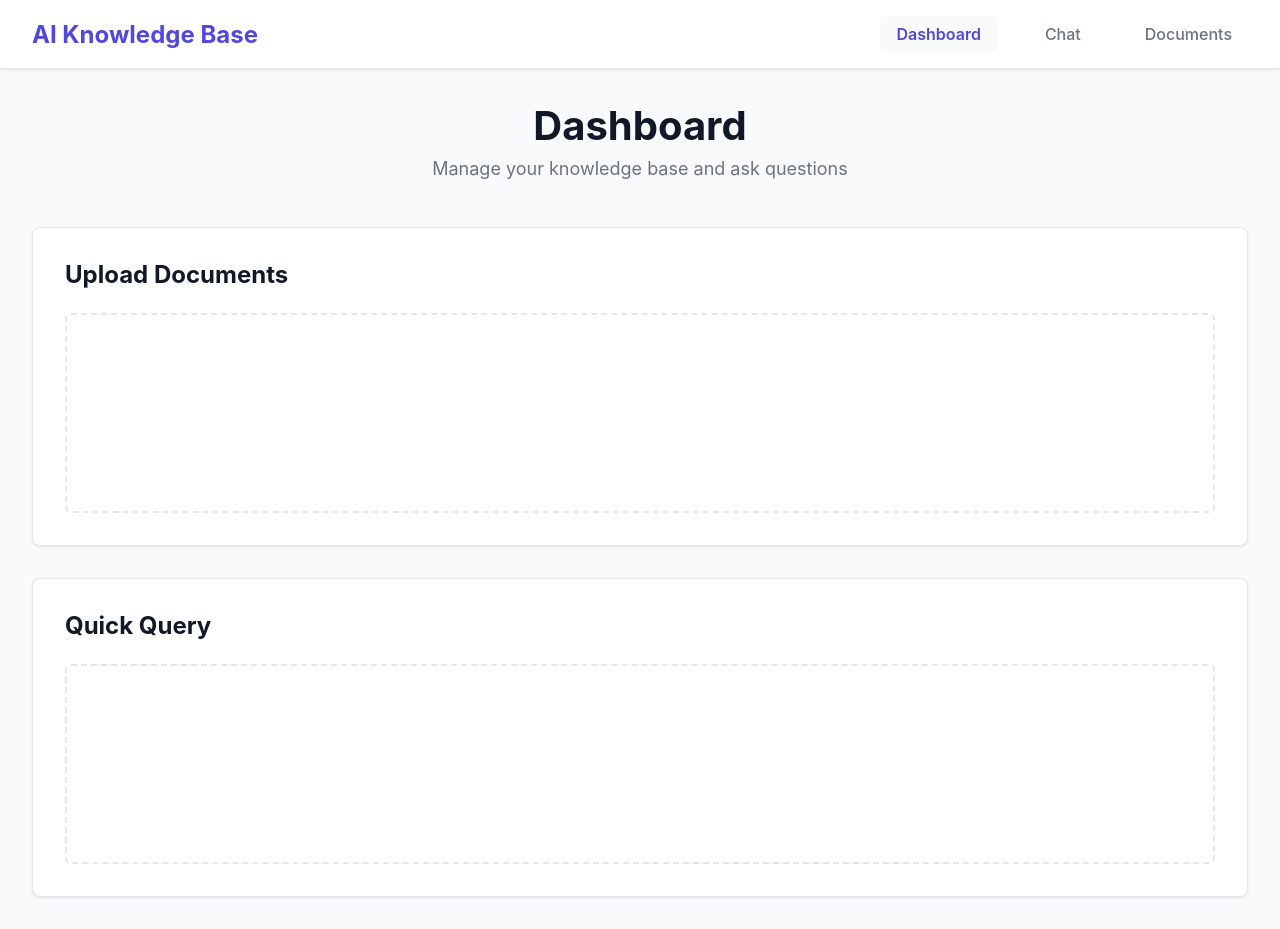
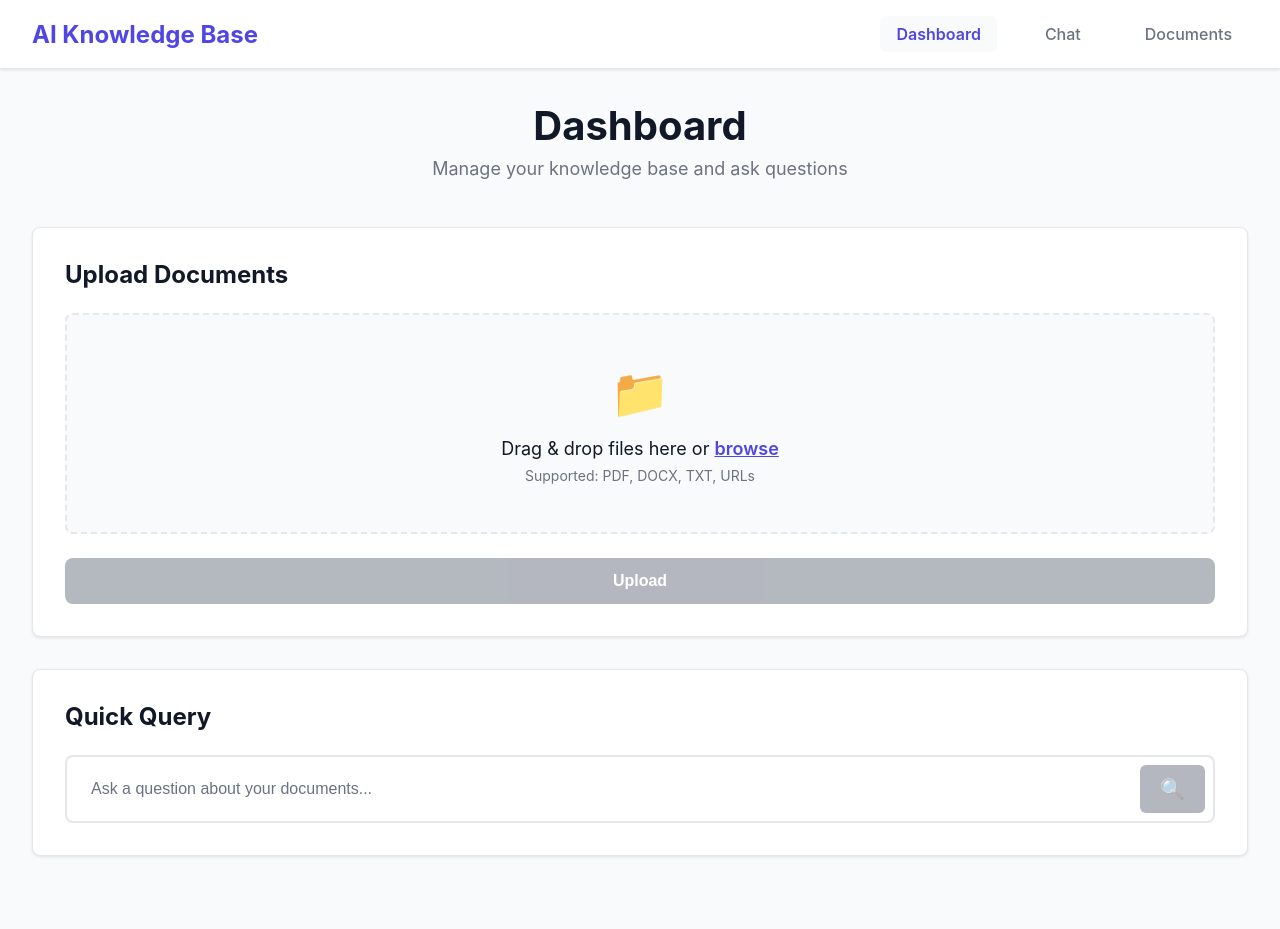
Before and after one commit to danushudaiyar/ai_knowledge_base_rag_frontend, a React (Vite) app: page / in a window 1280 px wide. After the commit the page ends 888 px from the top, so only its background shows below. Built offline with nearby package versions, Linux system fonts and the light colour scheme.

Commit message:
UploadBox and QueryInput components

```diff
--- a/src/components/QueryInput.jsx
+++ b/src/components/QueryInput.jsx
@@ -0,0 +1,60 @@
+import { useState } from 'react';
+
+const QueryInput = ({ onSubmit, placeholder = 'Ask a question about your documents...' }) => {
+  const [query, setQuery] = useState('');
+  const [isLoading, setIsLoading] = useState(false);
+
+  const handleSubmit = async (e) => {
+    e.preventDefault();
+
+    if (query.trim() && onSubmit) {
+      setIsLoading(true);
+      try {
+        await onSubmit(query.trim());
+        setQuery(''); // Clear input after successful submission
+      } catch (error) {
+        console.error('Query submission error:', error);
+      } finally {
+        setIsLoading(false);
+      }
+    }
+  };
+
+  const handleKeyPress = (e) => {
+    if (e.key === 'Enter' && !e.shiftKey) {
+      e.preventDefault();
+      handleSubmit(e);
+    }
+  };
+
+  return (
+    <div className="query-input-container">
+      <form onSubmit={handleSubmit} className="query-form">
+        <div className="query-input-wrapper">
+          <input
+            type="text"
+            value={query}
+            onChange={(e) => setQuery(e.target.value)}
+            onKeyPress={handleKeyPress}
+            placeholder={placeholder}
+            className="query-input"
+            disabled={isLoading}
+          />
+          <button
+            type="submit"
+            className="query-submit-button"
+            disabled={!query.trim() || isLoading}
+          >
+            {isLoading ? (
+              <span className="loading-spinner">⏳</span>
+            ) : (
+              <span className="submit-icon">🔍</span>
+            )}
+          </button>
+        </div>
+      </form>
+    </div>
+  );
+};
+
+export default QueryInput;
--- a/src/components/UploadBox.jsx
+++ b/src/components/UploadBox.jsx
@@ -0,0 +1,94 @@
+import { useState, useRef } from 'react';
+
+const UploadBox = ({ onUpload }) => {
+  const [selectedFiles, setSelectedFiles] = useState([]);
+  const [isDragging, setIsDragging] = useState(false);
+  const fileInputRef = useRef(null);
+
+  const handleFileSelect = (e) => {
+    const files = Array.from(e.target.files);
+    setSelectedFiles(files);
+  };
+
+  const handleDragOver = (e) => {
+    e.preventDefault();
+    setIsDragging(true);
+  };
+
+  const handleDragLeave = (e) => {
+    e.preventDefault();
+    setIsDragging(false);
+  };
+
+  const handleDrop = (e) => {
+    e.preventDefault();
+    setIsDragging(false);
+    const files = Array.from(e.dataTransfer.files);
+    setSelectedFiles(files);
+  };
+
+  const handleUploadClick = () => {
+    if (selectedFiles.length > 0 && onUpload) {
+      onUpload(selectedFiles);
+    }
+  };
+
+  const handleBrowseClick = () => {
+    fileInputRef.current?.click();
+  };
+
+  return (
+    <div className="upload-box">
+      <div
+        className={`upload-dropzone ${isDragging ? 'dragging' : ''}`}
+        onDragOver={handleDragOver}
+        onDragLeave={handleDragLeave}
+        onDrop={handleDrop}
+      >
+        <div className="upload-icon">📁</div>
+        <p className="upload-text">
+          Drag & drop files here or{' '}
+          <span className="upload-browse" onClick={handleBrowseClick}>
+            browse
+          </span>
+        </p>
+        <p className="upload-subtext">Supported: PDF, DOCX, TXT, URLs</p>
+
+        <input
+          ref={fileInputRef}
+          type="file"
+          multiple
+          accept=".pdf,.docx,.txt"
+          onChange={handleFileSelect}
+          className="upload-input"
+        />
+      </div>
+
+      {selectedFiles.length > 0 && (
+        <div className="upload-files-list">
+          <h4>Selected Files ({selectedFiles.length})</h4>
+          <ul>
+            {selectedFiles.map((file, index) => (
+              <li key={index}>
+                <span className="file-name">{file.name}</span>
+                <span className="file-size">
+                  {(file.size / 1024).toFixed(2)} KB
+                </span>
+              </li>
+            ))}
+          </ul>
+        </div>
+      )}
+
+      <button
+        className="upload-button"
+        onClick={handleUploadClick}
+        disabled={selectedFiles.length === 0}
+      >
+        Upload {selectedFiles.length > 0 ? `(${selectedFiles.length})` : ''}
+      </button>
+    </div>
+  );
+};
+
+export default UploadBox;
--- a/src/pages/Dashboard.jsx
+++ b/src/pages/Dashboard.jsx
@@ -1,4 +1,17 @@
+import UploadBox from '../components/UploadBox';
+import QueryInput from '../components/QueryInput';
+
 const Dashboard = () => {
+  const handleUpload = (files) => {
+    console.log('Uploading files:', files);
+    // TODO: Implement upload logic with API
+  };
+
+  const handleQuery = (question) => {
+    console.log('Submitting query:', question);
+    // TODO: Implement query logic with API
+  };
+
   return (
     <div className="dashboard">
       <div className="dashboard-header">
@@ -10,7 +23,7 @@ const Dashboard = () => {
       <section className="upload-section">
         <h2>Upload Documents</h2>
         <div className="upload-content">
-          {/* Upload functionality will be added here */}
+          <UploadBox onUpload={handleUpload} />
         </div>
       </section>
 
@@ -18,7 +31,7 @@ const Dashboard = () => {
       <section className="query-section">
         <h2>Quick Query</h2>
         <div className="query-content">
-          {/* Query functionality will be added here */}
+          <QueryInput onSubmit={handleQuery} />
         </div>
       </section>
     </div>
--- a/src/styles/globals.css
+++ b/src/styles/globals.css
@@ -133,13 +133,222 @@ body {
 
 .upload-content,
 .query-content {
-  min-height: 200px;
+  min-height: auto;
+  display: block;
+  color: var(--text-secondary);
+  border: none;
+  border-radius: 0.375rem;
+}
+
+/* UploadBox Component Styles */
+.upload-box {
+  width: 100%;
+}
+
+.upload-dropzone {
+  border: 2px dashed var(--border-color);
+  border-radius: 0.5rem;
+  padding: 3rem 2rem;
+  text-align: center;
+  background-color: var(--bg-secondary);
+  cursor: pointer;
+  transition: all 0.3s ease;
+}
+
+.upload-dropzone:hover {
+  border-color: var(--primary-color);
+  background-color: #f0f0ff;
+}
+
+.upload-dropzone.dragging {
+  border-color: var(--primary-color);
+  background-color: #e0e7ff;
+  transform: scale(1.02);
+}
+
+.upload-icon {
+  font-size: 3rem;
+  margin-bottom: 1rem;
+}
+
+.upload-text {
+  font-size: 1.125rem;
+  color: var(--text-primary);
+  margin-bottom: 0.5rem;
+}
+
+.upload-browse {
+  color: var(--primary-color);
+  font-weight: 600;
+  cursor: pointer;
+  text-decoration: underline;
+}
+
+.upload-browse:hover {
+  color: var(--primary-hover);
+}
+
+.upload-subtext {
+  font-size: 0.875rem;
+  color: var(--text-secondary);
+}
+
+.upload-input {
+  display: none;
+}
+
+.upload-files-list {
+  margin-top: 1.5rem;
+  padding: 1rem;
+  background-color: var(--bg-secondary);
+  border-radius: 0.5rem;
+  border: 1px solid var(--border-color);
+}
+
+.upload-files-list h4 {
+  font-size: 1rem;
+  margin-bottom: 0.75rem;
+  color: var(--text-primary);
+}
+
+.upload-files-list ul {
+  list-style: none;
+}
+
+.upload-files-list li {
+  display: flex;
+  justify-content: space-between;
+  align-items: center;
+  padding: 0.5rem;
+  margin-bottom: 0.5rem;
+  background-color: var(--bg-primary);
+  border-radius: 0.375rem;
+  border: 1px solid var(--border-color);
+}
+
+.file-name {
+  font-size: 0.875rem;
+  color: var(--text-primary);
+  font-weight: 500;
+}
+
+.file-size {
+  font-size: 0.75rem;
+  color: var(--text-secondary);
+}
+
+.upload-button {
+  width: 100%;
+  margin-top: 1.5rem;
+  padding: 0.875rem 1.5rem;
+  background-color: var(--primary-color);
+  color: white;
+  border: none;
+  border-radius: 0.5rem;
+  font-size: 1rem;
+  font-weight: 600;
+  cursor: pointer;
+  transition: all 0.2s;
+}
+
+.upload-button:hover:not(:disabled) {
+  background-color: var(--primary-hover);
+  transform: translateY(-2px);
+  box-shadow: var(--shadow-lg);
+}
+
+.upload-button:disabled {
+  background-color: var(--text-secondary);
+  cursor: not-allowed;
+  opacity: 0.5;
+}
+
+/* QueryInput Component Styles */
+.query-input-container {
+  width: 100%;
+}
+
+.query-form {
+  width: 100%;
+}
+
+.query-input-wrapper {
+  display: flex;
+  gap: 0.75rem;
+  align-items: center;
+  padding: 0.5rem;
+  background-color: var(--bg-primary);
+  border: 2px solid var(--border-color);
+  border-radius: 0.5rem;
+  transition: all 0.2s;
+}
+
+.query-input-wrapper:focus-within {
+  border-color: var(--primary-color);
+  box-shadow: 0 0 0 3px rgba(79, 70, 229, 0.1);
+}
+
+.query-input {
+  flex: 1;
+  padding: 0.75rem 1rem;
+  border: none;
+  outline: none;
+  font-size: 1rem;
+  background-color: transparent;
+  color: var(--text-primary);
+}
+
+.query-input::placeholder {
+  color: var(--text-secondary);
+}
+
+.query-input:disabled {
+  cursor: not-allowed;
+  opacity: 0.6;
+}
+
+.query-submit-button {
+  padding: 0.75rem 1.25rem;
+  background-color: var(--primary-color);
+  color: white;
+  border: none;
+  border-radius: 0.375rem;
+  font-size: 1.25rem;
+  cursor: pointer;
+  transition: all 0.2s;
   display: flex;
   align-items: center;
   justify-content: center;
-  color: var(--text-secondary);
-  border: 2px dashed var(--border-color);
-  border-radius: 0.375rem;
+  min-width: 3rem;
+}
+
+.query-submit-button:hover:not(:disabled) {
+  background-color: var(--primary-hover);
+  transform: scale(1.05);
+}
+
+.query-submit-button:disabled {
+  background-color: var(--text-secondary);
+  cursor: not-allowed;
+  opacity: 0.5;
+}
+
+.submit-icon,
+.loading-spinner {
+  display: inline-block;
+}
+
+.loading-spinner {
+  animation: spin 1s linear infinite;
+}
+
+@keyframes spin {
+  from {
+    transform: rotate(0deg);
+  }
+  to {
+    transform: rotate(360deg);
+  }
 }
 
 /* Chat Page Styles */
```
